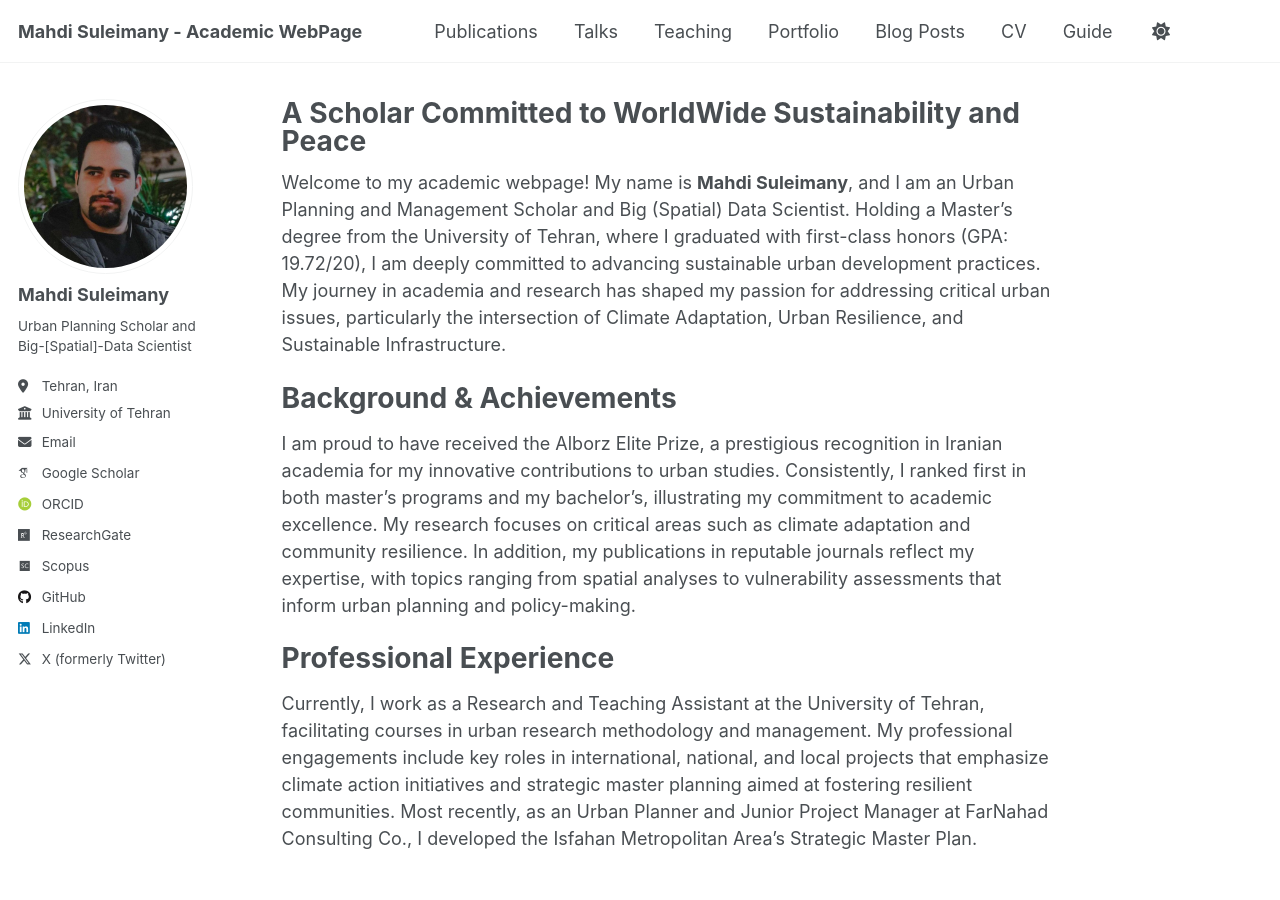
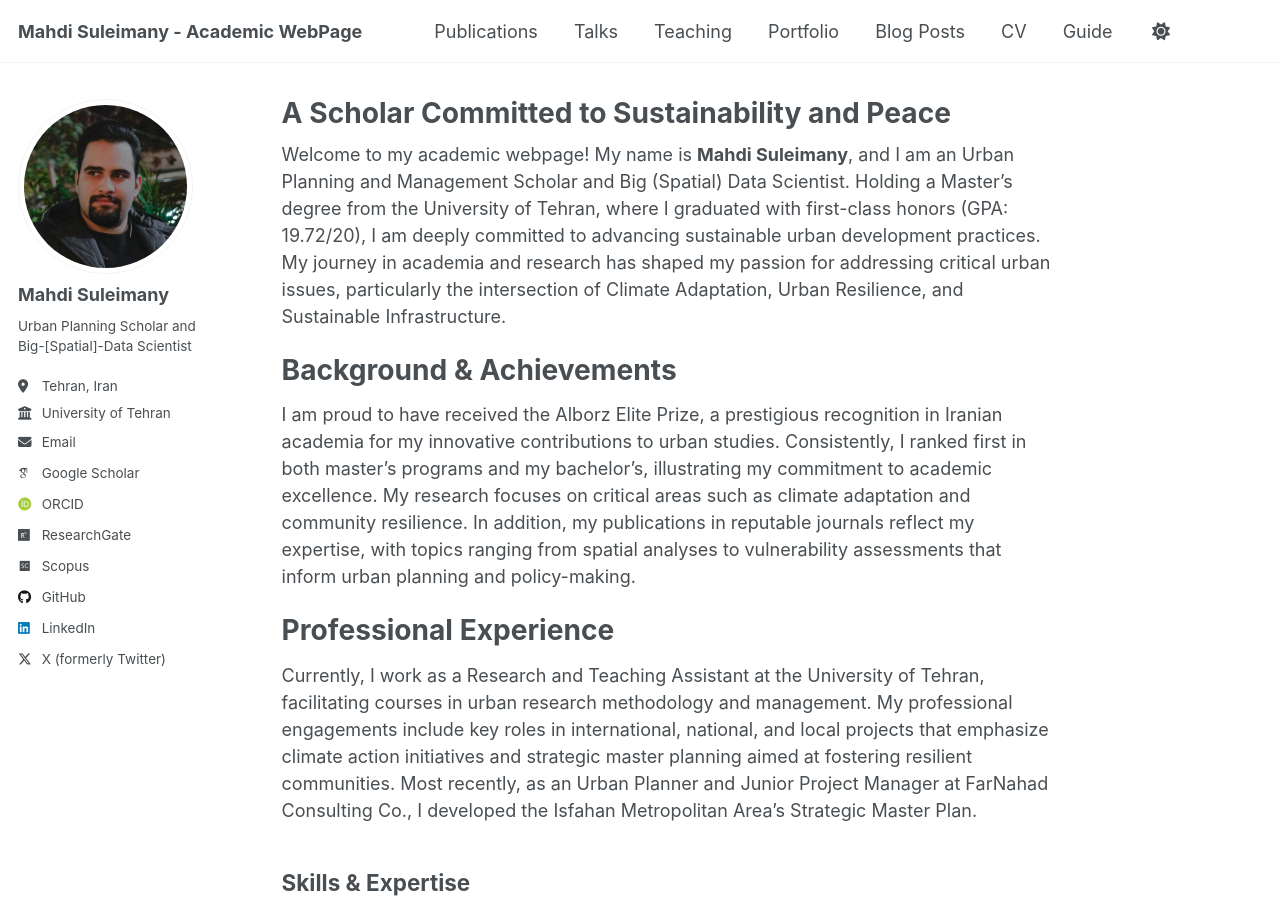
Before and after one commit to mo-soleimani/mo-soleimani.github.io, a Jekyll site: the page built from _pages/about.md, in a window 1280 px wide and 900 px high. Built offline with Jekyll 4.4.1, drawn with Linux system fonts in a browser that asks for light colours; some web fonts are replaced; some of the changed lines change nothing that is shown.

Commit message:
update about.md

```diff
--- a/_pages/about.md
+++ b/_pages/about.md
@@ -1,7 +1,6 @@
 ---
 permalink: /
-title: "A Scholar Committed to WorldWide Sustainability and Peace"
-subtitle: "A Scholar Committed to WorldWide Sustainability and Peace"
+title: "A Scholar Committed to Sustainability and Peace"
 author_profile: true
 redirect_from:
   - /about/
```
